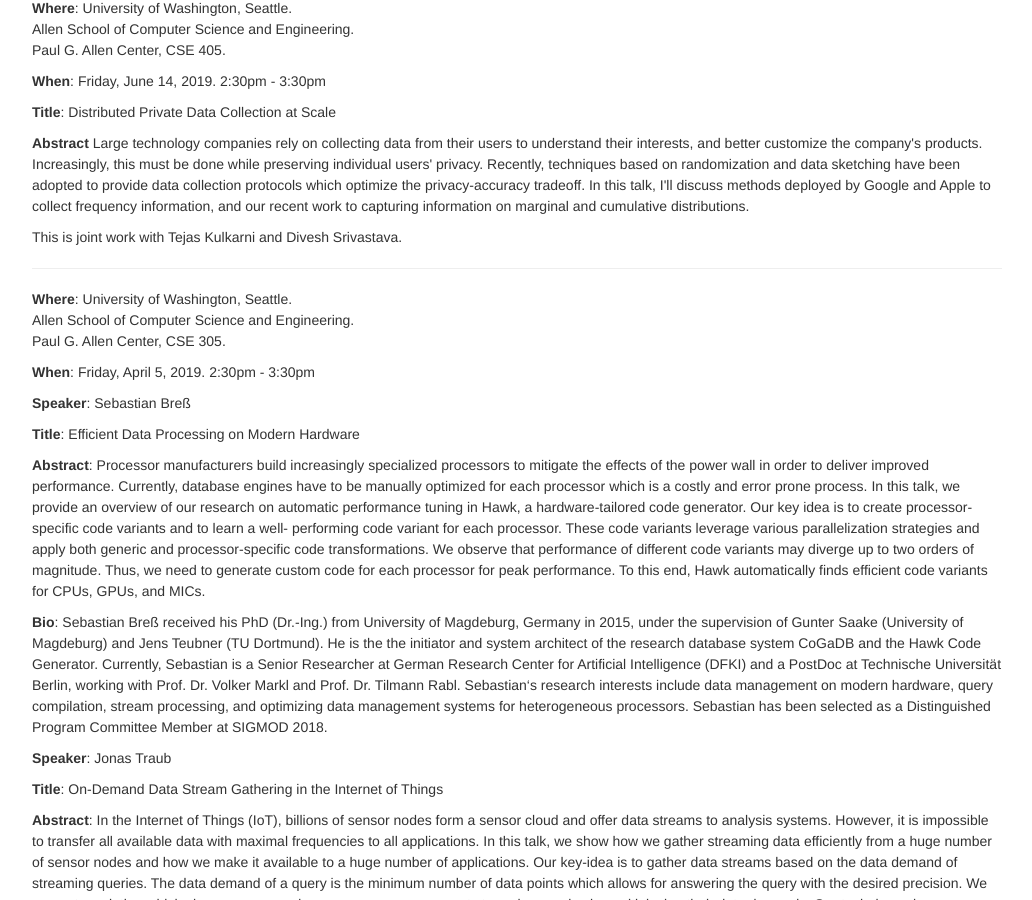
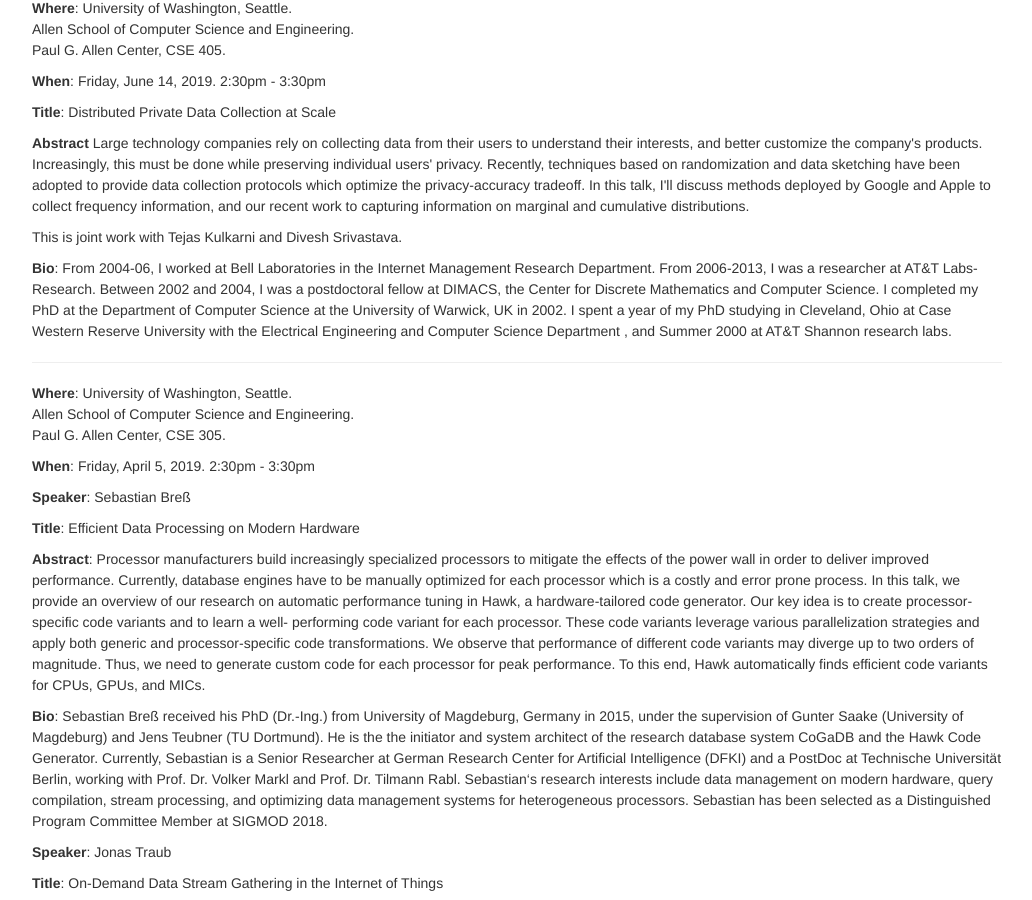
Before and after one commit to uwdb/website, a Jekyll site: the page built from nwds/nwds.markdown, in a window 1280 px wide and 900 px high, scrolled down 473 px. Shown: the whole window, without its empty margins (123-1155 px from the left). Built offline with Jekyll 4.4.1, drawn with Linux system fonts in a browser that asks for light colours; nearby versions of some CDN libraries.

Commit message:
Update nwds.markdown

```diff
--- a/nwds/nwds.markdown
+++ b/nwds/nwds.markdown
@@ -35,7 +35,6 @@
 </p>
 
 <p><strong>Abstract</strong>
-
 Large technology companies rely on collecting data from their users to
 understand their interests, and better customize the company's products.
 Increasingly, this must be done while preserving individual users'
@@ -48,9 +47,11 @@
 </p>
 <p>
 This is joint work with Tejas Kulkarni and Divesh Srivastava.
-
 </p>
 
+<p><strong>Bio</strong>:
+From 2004-06, I worked at Bell Laboratories in the Internet Management Research Department. From 2006-2013, I was a researcher at AT&T Labs-Research. Between 2002 and 2004, I was a postdoctoral fellow at DIMACS, the Center for Discrete Mathematics and Computer Science. I completed my PhD at the Department of Computer Science at the University of Warwick, UK in 2002. I spent a year of my PhD studying in Cleveland, Ohio at Case Western Reserve University with the Electrical Engineering and Computer Science Department , and Summer 2000 at AT&T Shannon research labs.
+</p>
 
 ---
 <p><a name="Volker_Markl_4_5_19"></a></p>
```
